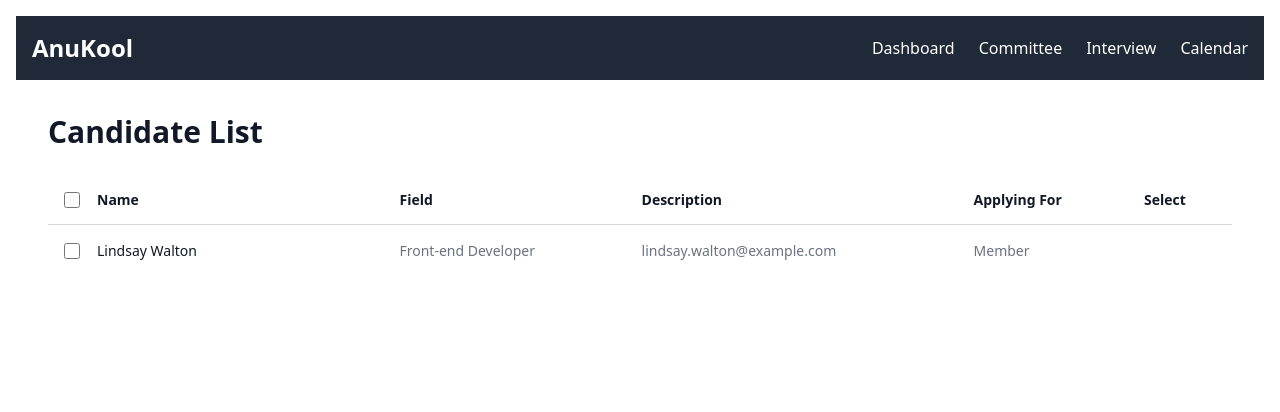
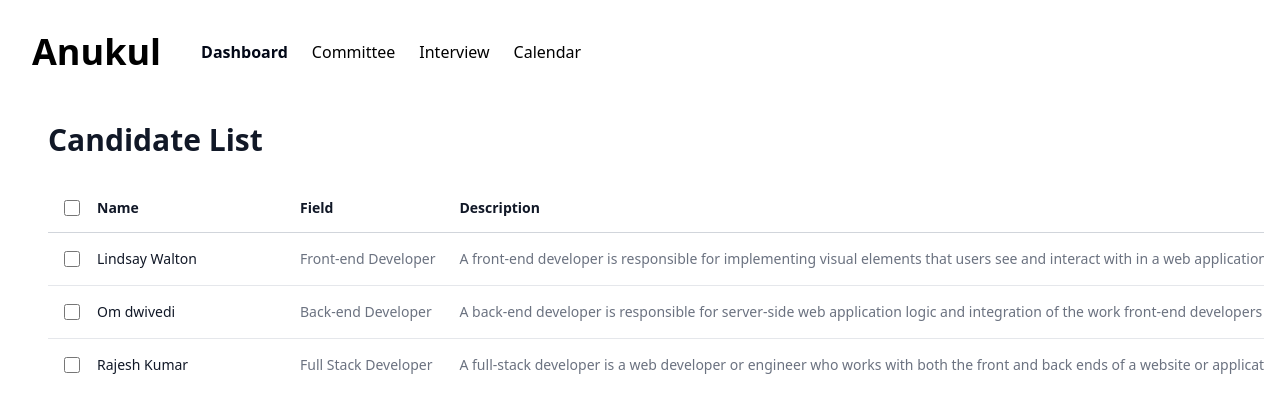
Before and after one commit to Arnab-Afk/anukool, a React (Vite) app: page / in a window 1280 px wide. Shown: the top 412 px of the page. Built offline with nearby package versions, Linux system fonts and the light colour scheme.

Commit message:
ui-interm changes before eval-1

```diff
--- a/src/components/Navbar.jsx
+++ b/src/components/Navbar.jsx
@@ -1,32 +1,54 @@
-import React from 'react';
-import { Link } from 'react-router-dom';
+import React from "react";
+import { Link, useLocation } from "react-router-dom";
 
 const Navbar = () => {
+  const location = useLocation();
+
+  const isActive = (path) => location.pathname === path;
+
   return (
-    <nav className="bg-gray-800 p-4">
-      <div className="container mx-auto flex justify-between items-center">
-        <div className="text-white text-2xl font-bold">
-          AnuKool
-        </div>
+    <nav className="bg-white  rounded-lg p-4">
+      <div className="container mx-auto flex justify-start items-center">
+        <div className="text-black text-4xl font-bold">Anukul</div>
 
-        <ul className="flex space-x-6">
+        <ul className="flex ml-10 space-x-6">
           <li>
-            <Link to="/dashboard" className="text-white hover:text-gray-300">
+            <Link
+              to="/"
+              className={`hover:text-blue-900 ${
+                isActive("/") ? "font-bold" : "text-black"
+              }`}
+            >
               Dashboard
             </Link>
           </li>
           <li>
-            <Link to="/commitee" className="text-white hover:text-gray-300">
+            <Link
+              to="/commitee"
+              className={`hover:text-blue-900 ${
+                isActive("/commitee") ? "font-bold" : "text-black"
+              }`}
+            >
               Committee
             </Link>
           </li>
           <li>
-            <Link to="/interview" className="text-white hover:text-gray-300">
+            <Link
+              to="/interview"
+              className={`hover:text-blue-900 ${
+                isActive("/interview") ? "font-bold" : "text-black"
+              }`}
+            >
               Interview
             </Link>
           </li>
           <li>
-            <Link to="/calendar" className="text-white hover:text-gray-300">
+            <Link
+              to="/calendar"
+              className={`hover:text-blue-900 ${
+                isActive("/calendar") ? "font-bold" : "text-black"
+              }`}
+            >
               Calendar
             </Link>
           </li>
--- a/src/components/dashboardTable.jsx
+++ b/src/components/dashboardTable.jsx
@@ -9,9 +9,23 @@ const people = [
   {
     name: "Lindsay Walton",
     title: "Front-end Developer",
-    email: "lindsay.walton@example.com",
-    role: "Member",
+    description: "A front-end developer is responsible for implementing visual elements that users see and interact with in a web application.",
+    role: "Front-end Developer",
   },
+  {
+    name: "Om dwivedi",
+    title: "Back-end Developer",
+    description: "A back-end developer is responsible for server-side web application logic and integration of the work front-end developers do.",
+    role: "Back-end Developer",
+  },
+{
+        name: "Rajesh Kumar",
+        title: "Full Stack Developer",
+        description: "A full-stack developer is a web developer or engineer who works with both the front and back ends of a website or application.",
+        role: "Full Stack Developer",
+},
+
+
 
 ];
 
@@ -130,7 +144,7 @@ const dataTable = () => {
                         <input
                           type="checkbox"
                           className="absolute left-4 top-1/2 -mt-2 h-4 w-4 rounded border-gray-300 text-indigo-600 focus:ring-indigo-600"
-                          value={person.email}
+                          value={person.description}
                           checked={selectedPeople.includes(person)}
                           onChange={(e) =>
                             setSelectedPeople(
@@ -155,7 +169,7 @@ const dataTable = () => {
                         {person.title}
                       </td>
                       <td className="whitespace-nowrap px-3 py-4 text-sm text-gray-500">
-                        {person.email}
+                        {person.description}
                       </td>
                       <td className="whitespace-nowrap px-3 py-4 text-sm text-gray-500">
                         {person.role}
```
